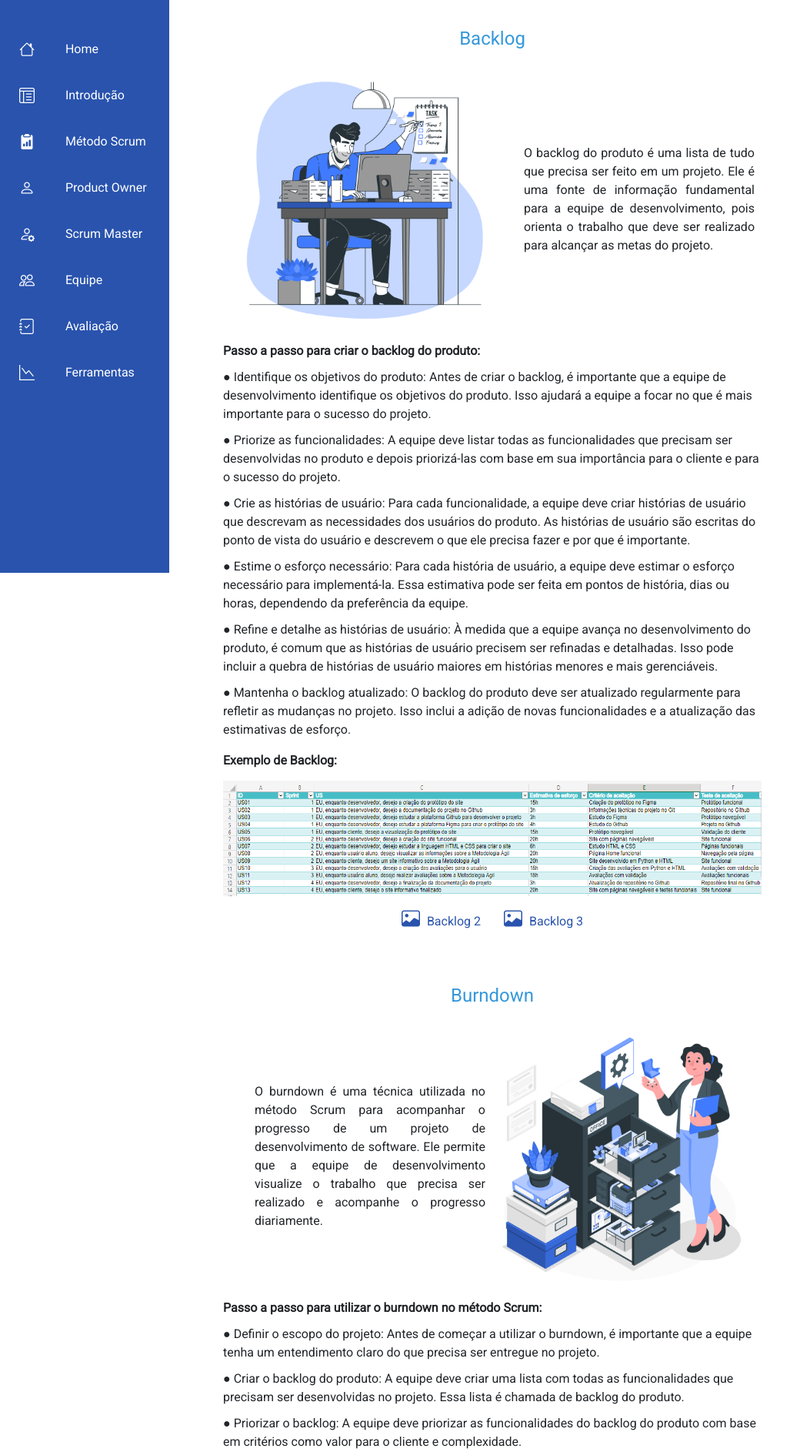
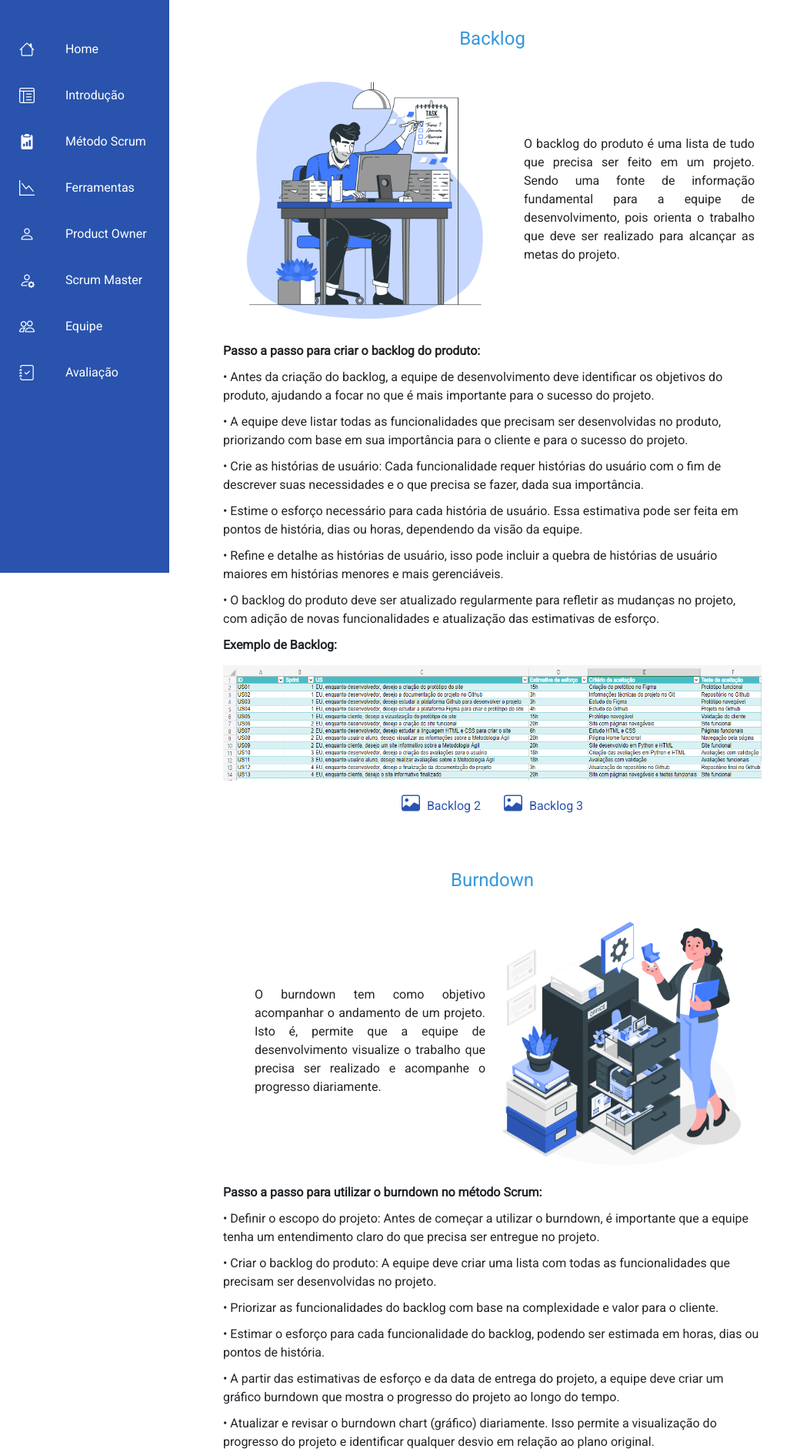
Before and after one commit to DianneFaria/Projeto-de-API-1-Semestre, a Flask app: page /ferramentas in a window 1280 px wide. Shown: the part 56-1942 px from the top of the page at 77% size, without its empty margins (0-1053 px from the left). Run offline with Flask 2, Linux system fonts and the light colour scheme.

Commit message:
Alteração e correção dos textos.

```diff
--- a/templates/base.html
+++ b/templates/base.html
@@ -66,6 +66,13 @@
                     <span class="txt-link">Método Scrum</span>
                 </a>
             </li>
+            <!-- Ferramentas -->
+            <li class="item-menu">
+                <a href="/ferramentas">
+                    <span class="icon"><i class="bi bi-graph-down"></i></span>
+                    <span class="txt-link">Ferramentas</span>
+                </a>
+            </li>
             <!-- Product Owner -->
             <li class="item-menu">
                 <a href="/product">
@@ -92,13 +99,6 @@
                 <a href="/avaliacoes">
                     <span class="icon"><i class="bi bi-journal-check"></i></span>
                     <span class="txt-link">Avaliação</span>
-                </a>
-            </li>
-            <!-- Ferramentas -->
-            <li class="item-menu">
-                <a href="/ferramentas">
-                    <span class="icon"><i class="bi bi-graph-down"></i></span>
-                    <span class="txt-link">Ferramentas</span>
                 </a>
             </li>
         </ul>
--- a/templates/equipe.html
+++ b/templates/equipe.html
@@ -12,7 +12,7 @@
     </div>
     <div class="container_texto">Para fazer parte deste grupo é necessário estabelecer uma sinergia com seus colegas, e
         estar atento ao trabalho alheio, procurando sempre incrementar o produto da melhor maneira possível, e auxiliar
-        a equipe afim de alcançar eficácia e eficiência no projeto.</div>
+        a equipe a fim de alcançar eficácia e eficiência no projeto.</div>
     <div class="container_texto">A equipe pode ser formada por programadores, WebAnalitics, UX (User Experience
         Designer), Arquiteto de Sistemas, e SQA (Software Quality Assurance). Mas não é uma regra conter todas essas
         funções dentro da equipe. </div>
--- a/templates/ferramentas.html
+++ b/templates/ferramentas.html
@@ -5,22 +5,22 @@
     <div class="título">Backlog</div>
     <div class="container_imagem">
         <div class="imagem"><img src="../static/img_tópicos/Task-bro.png" /></div>
-        <div class="texto_img">O backlog do produto é uma lista de tudo que precisa ser feito em um projeto. Ele é uma fonte de informação fundamental para a equipe de desenvolvimento, pois orienta o trabalho que deve ser realizado para alcançar as metas do projeto.</div>
+        <div class="texto_img">O backlog do produto é uma lista de tudo que precisa ser feito em um projeto. Sendo uma fonte de informação fundamental para a equipe de desenvolvimento, pois orienta o trabalho que deve ser realizado para alcançar as metas do projeto.</div>
     </div>
 
     <div class="container_texto"><b>Passo a passo para criar o backlog do produto:</b></div>
 
-    <div class="container_texto">● Identifique os objetivos do produto: Antes de criar o backlog, é importante que a equipe de desenvolvimento identifique os objetivos do produto. Isso ajudará a equipe a focar no que é mais importante para o sucesso do projeto.</div>
+    <div class="container_texto">• Antes da criação do backlog, a equipe de desenvolvimento deve identificar os objetivos do produto, ajudando a focar no que é mais importante para o sucesso do projeto.</div>
 
-    <div class="container_texto">● Priorize as funcionalidades: A equipe deve listar todas as funcionalidades que precisam ser desenvolvidas no produto e depois priorizá-las com base em sua importância para o cliente e para o sucesso do projeto.</div>
+    <div class="container_texto">• A equipe deve listar todas as funcionalidades que precisam ser desenvolvidas no produto, priorizando com base em sua importância para o cliente e para o sucesso do projeto.</div>
 
-    <div class="container_texto">● Crie as histórias de usuário: Para cada funcionalidade, a equipe deve criar histórias de usuário que descrevam as necessidades dos usuários do produto. As histórias de usuário são escritas do ponto de vista do usuário e descrevem o que ele precisa fazer e por que é importante.</div>
+    <div class="container_texto">• Crie as histórias de usuário: Cada funcionalidade requer histórias do usuário com o fim de descrever suas necessidades e o que precisa se fazer, dada sua importância.</div>
 
-    <div class="container_texto">● Estime o esforço necessário: Para cada história de usuário, a equipe deve estimar o esforço necessário para implementá-la. Essa estimativa pode ser feita em pontos de história, dias ou horas, dependendo da preferência da equipe.</div>
+    <div class="container_texto">• Estime o esforço necessário para cada história de usuário. Essa estimativa pode ser feita em pontos de história, dias ou horas, dependendo da visão da equipe.</div>
 
-    <div class="container_texto">● Refine e detalhe as histórias de usuário: À medida que a equipe avança no desenvolvimento do produto, é comum que as histórias de usuário precisem ser refinadas e detalhadas. Isso pode incluir a quebra de histórias de usuário maiores em histórias menores e mais gerenciáveis.</div>
+    <div class="container_texto">• Refine e detalhe as histórias de usuário, isso pode incluir a quebra de histórias de usuário maiores em histórias menores e mais gerenciáveis.</div>
 
-    <div class="container_texto">● Mantenha o backlog atualizado: O backlog do produto deve ser atualizado regularmente para refletir as mudanças no projeto. Isso inclui a adição de novas funcionalidades e a atualização das estimativas de esforço.</div><p></p>
+    <div class="container_texto">• O backlog do produto deve ser atualizado regularmente para refletir as mudanças no projeto, com adição de novas funcionalidades e atualização das estimativas de esforço.</div>
 
     <div class="container_texto"><b>Exemplo de Backlog:</b></div>
 
@@ -47,35 +47,34 @@
     <div class="título">Burndown</div>
 
     <div class="container_imagem">
-        <div class="texto_img">O burndown é uma técnica utilizada no método Scrum para acompanhar o progresso de um projeto de desenvolvimento de software. Ele permite que a equipe de desenvolvimento visualize o trabalho que precisa ser realizado e acompanhe o progresso diariamente.</div>
+        <div class="texto_img">O burndown tem como objetivo acompanhar o andamento de um projeto. Isto é, permite que a equipe de desenvolvimento visualize o trabalho que precisa ser realizado e acompanhe o progresso diariamente.</div>
         <div class="imagem"><img src="../static/img_tópicos/Office management-amico.png"/></div>
     </div>
 
     <div class="container_texto"><b>Passo a passo para utilizar o burndown no método Scrum:</b></div>
 
-    <div class="container_texto">● Definir o escopo do projeto: Antes de começar a utilizar o burndown, é importante que a equipe tenha um entendimento claro do que precisa ser entregue no projeto.</div>
+    <div class="container_texto">• Definir o escopo do projeto: Antes de começar a utilizar o burndown, é importante que a equipe tenha um entendimento claro do que precisa ser entregue no projeto.</div>
 
-    <div class="container_texto">● Criar o backlog do produto: A equipe deve criar uma lista com todas as funcionalidades que precisam ser desenvolvidas no projeto. Essa lista é chamada de backlog do produto.</div>
+    <div class="container_texto">• Criar o backlog do produto: A equipe deve criar uma lista com todas as funcionalidades que precisam ser desenvolvidas no projeto.</div>
 
-    <div class="container_texto">● Priorizar o backlog: A equipe deve priorizar as funcionalidades do backlog do produto com base em critérios como valor para o cliente e complexidade.</div>
+    <div class="container_texto">• Priorizar as funcionalidades do backlog com base na complexidade e valor para o cliente.</div>
 
-    <div class="container_texto">● Estimar o esforço: Para cada funcionalidade do backlog, a equipe deve estimar o esforço necessário para concluí-la. Essa estimativa pode ser feita em horas, dias ou pontos de história.</div>
+    <div class="container_texto">• Estimar o esforço para cada funcionalidade do backlog, podendo ser estimada em horas, dias ou pontos de história.</div>
 
-    <div class="container_texto">● Criar o burndown chart: Com as estimativas de esforço e a data de entrega do projeto, a equipe pode criar um gráfico burndown que mostra o progresso do projeto ao longo do tempo. Esse gráfico mostra a quantidade de trabalho restante versus o tempo disponível.</div>
+    <div class="container_texto">• A partir das estimativas de esforço e da data de entrega do projeto, a equipe deve criar um gráfico burndown que mostra o progresso do projeto ao longo do tempo.</div>
 
-    <div class="container_texto">● Atualizar o burndown chart diariamente: A cada dia, a equipe deve atualizar o burndown chart com o progresso realizado no dia anterior. Isso permite que a equipe visualize o progresso do projeto e identifique qualquer desvio em relação ao plano original.</div>
+    <div class="container_texto">• Atualizar e revisar o burndown chart (gráfico) diariamente. Isso permite a visualização do progresso do projeto e identificar qualquer desvio em relação ao plano original.</div>
 
-    <div class="container_texto">● Revisar e ajustar: A equipe deve revisar e ajustar o burndown chart regularmente para garantir que o projeto esteja no caminho certo e que as metas sejam atingidas. Se houver desvios significativos em relação ao plano original, a equipe deve tomar medidas corretivas para corrigir o curso do projeto.</div>
 
-    <div class="container_texto">Em resumo, o burndown é uma técnica simples e eficaz para monitorar o progresso do projeto no método Scrum. Ele ajuda a equipe a identificar problemas e desvios em tempo hábil, permitindo que tomem medidas corretivas para manter o projeto no caminho certo.</div>
+    <div class="container_texto">Em resumo, o burndown é uma técnica simples e eficaz para monitorar o progresso do projeto no método Scrum. Além disso, ajuda a equipe a identificar problemas e desvios em tempo hábil, permitindo que tomem medidas corretivas para manter o projeto no caminho certo.</div>
 
     <div class="container_texto"><b>Exemplo de Burndown:</b></div>
 
-    <div class="container_texto">O gráfico irá refletir o andamento do trabalho, a linha azul seria o desempenho ideal, mas não é necessário que esteja perfeitamente igual.</div>
+    <div class="container_texto">O gráfico irá refletir o andamento do trabalho, a linha azul é o desempenho ideal, mas não é necessário que esteja perfeitamente igual.</div>
 
     <div class="imagem_ferramentas"><img src="../static/img_tópicos/bdwn1.png"/></div>
 
-    <div class="container_texto">Na área de data de início até data de término devem ser preenchidos para que o gráfico se edite automaticamente conforme as tarefas vão sendo concluídas.</div>
+    <div class="container_texto">As áreas de data de início até data de término devem ser preenchidas para que o gráfico se edite automaticamente conforme as tarefas vão sendo concluídas.</div>
 
     <div class="imagem_ferramentas"><img src="../static/img_tópicos/bdwn2.png" /></div>
 
--- a/templates/introducao.html
+++ b/templates/introducao.html
@@ -11,7 +11,4 @@
 
     <div class="container_texto">A vantagem de usar esse tipo de metodologia é apossibilidade de lidar com projetos complexos e com requisitos incertos de forma mais eficiente, assim permitindo atender as necessidades do cliente.</div>
 
-    <div class="container_texto">A vantagem de usar esse tipo de metodologia é apossibilidade de lidar com projetos complexos e com requisitos incertos de forma mais eficiente, assim permitindo atender as necessidades do cliente.</div>
-
-
     {% endblock %}
--- a/templates/menu.html
+++ b/templates/menu.html
@@ -19,11 +19,11 @@
         <ul class="nav nav-pills nav-stacked" role="tablist">
           <li><a href="./introdução.html">Introdução</a></li>
           <li><a href="./scrum.html">O que é Scrum?</a></li>
+          <li><a href="./ferramentas.html">Ferramentas</a></li>
           <li><a href="./product.html">Product Owner</a></li>
           <li><a href="./master.html">Scrum Master</a></li>
           <li><a href="./equipe.html">Equipe de Desenvolvimento</a></li>
           <li><a href="./avaliações.html">Como lidar com avaliações?</a></li>
-          <li><a href="./ferramentas.html">Ferramentas</a></li>
         </ul>
      </li>
 </body>
```
Also changed, not shown: templates/avaliacoes.html (+9 -9 lines), templates/master.html (+12 -24 lines), templates/product.html (+3 -7 lines), templates/scrum.html (+3 -16 lines).
